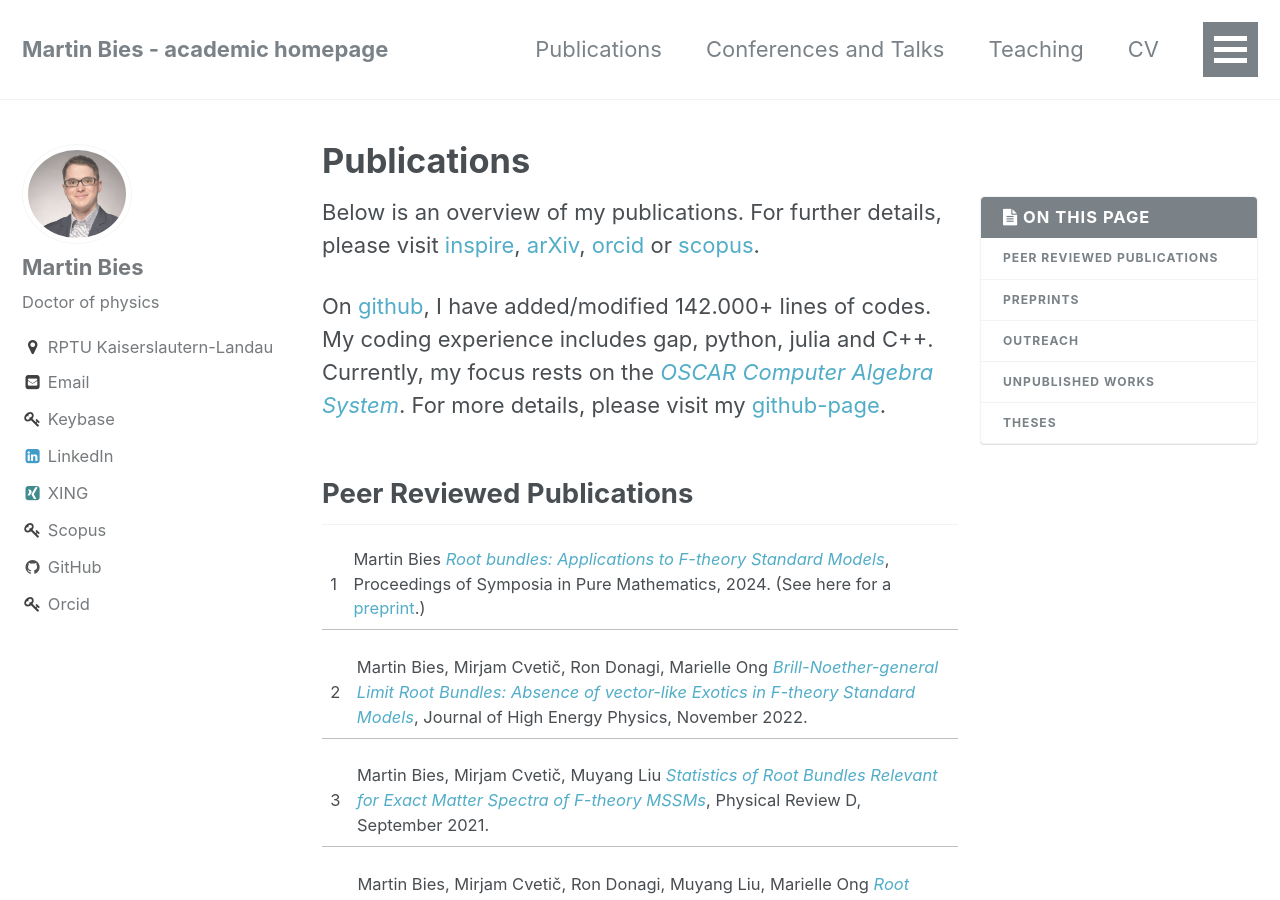
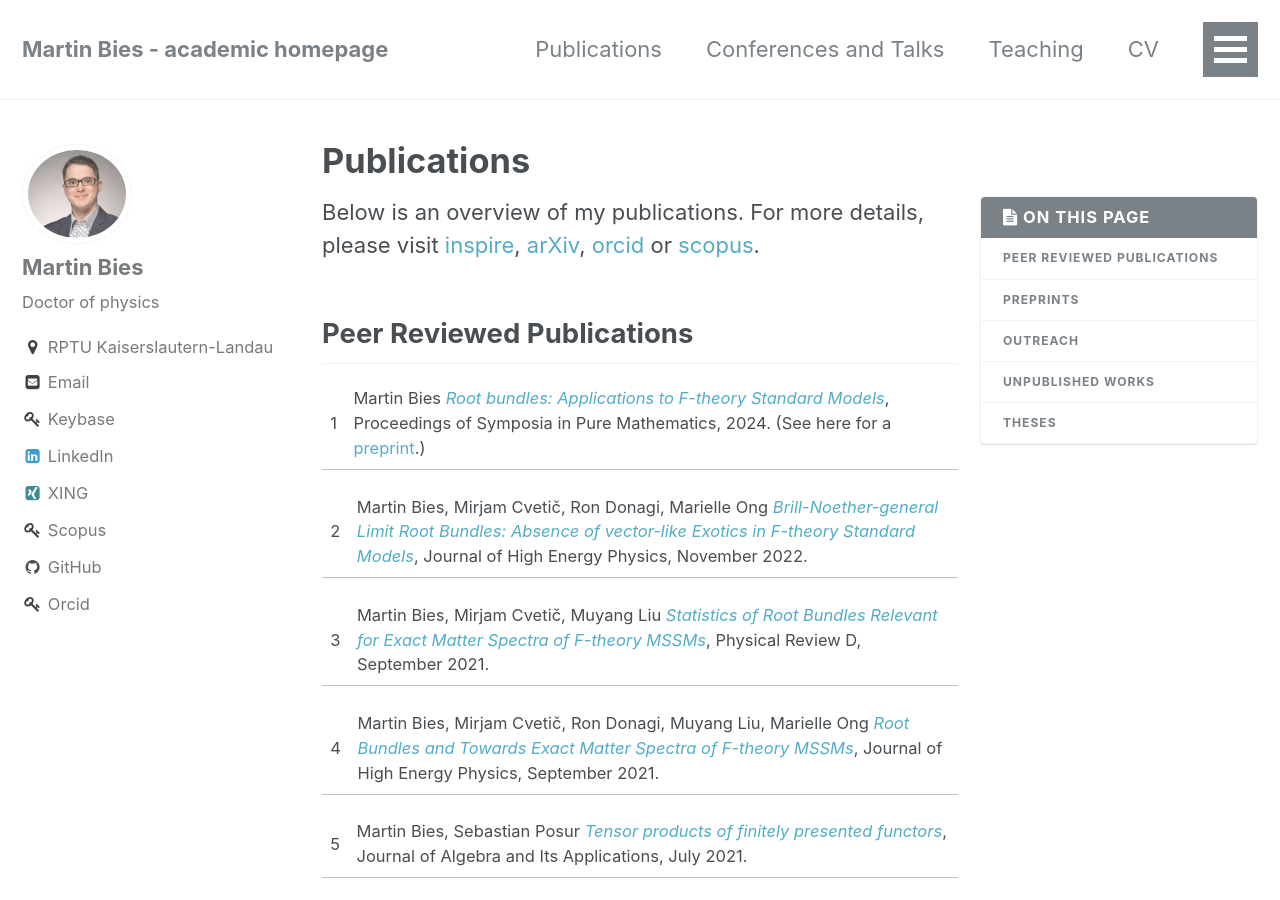
Before and after one commit to MartinBies/MartinBies.github.io, a Jekyll site: the page built from _pages/publications.md, in a window 1280 px wide and 900 px high. Built offline with Jekyll 4.4.1, drawn with Linux system fonts in a browser that asks for light colours.

Commit message:
Move more content around

```diff
--- a/_pages/publications.md
+++ b/_pages/publications.md
@@ -6,11 +6,7 @@ permalink: /publications/
 
 {% include toc %}
 
-Below is an overview of my publications. For further details, please visit [inspire](https://inspirehep.net/author/profile/M.Bies.1), [arXiv](https://arxiv.org/search/?query=Martin+Bies&searchtype=author&abstracts=hide&order=-announced_date_first&size=50), [orcid](https://orcid.org/0000-0002-9609-1693) or [scopus](https://www.scopus.com/authid/detail.uri?authorId=57197835420).
-
-On [github](https://github.com/), I have added/modified 142.000+ lines of codes. My coding experience includes gap, python, julia and C++. Currently, my focus rests on the [*OSCAR Computer Algebra System*](https://github.com/oscar-system/Oscar.jl). For more details, please visit my [github-page](https://github.com/herearound).
-
-
+Below is an overview of my publications. For more details, please visit [inspire](https://inspirehep.net/author/profile/M.Bies.1), [arXiv](https://arxiv.org/search/?query=Martin+Bies&searchtype=author&abstracts=hide&order=-announced_date_first&size=50), [orcid](https://orcid.org/0000-0002-9609-1693) or [scopus](https://www.scopus.com/authid/detail.uri?authorId=57197835420).
 
 ## Peer Reviewed Publications
 
```
Also changed, not shown: index.md (+1 -1 lines).
